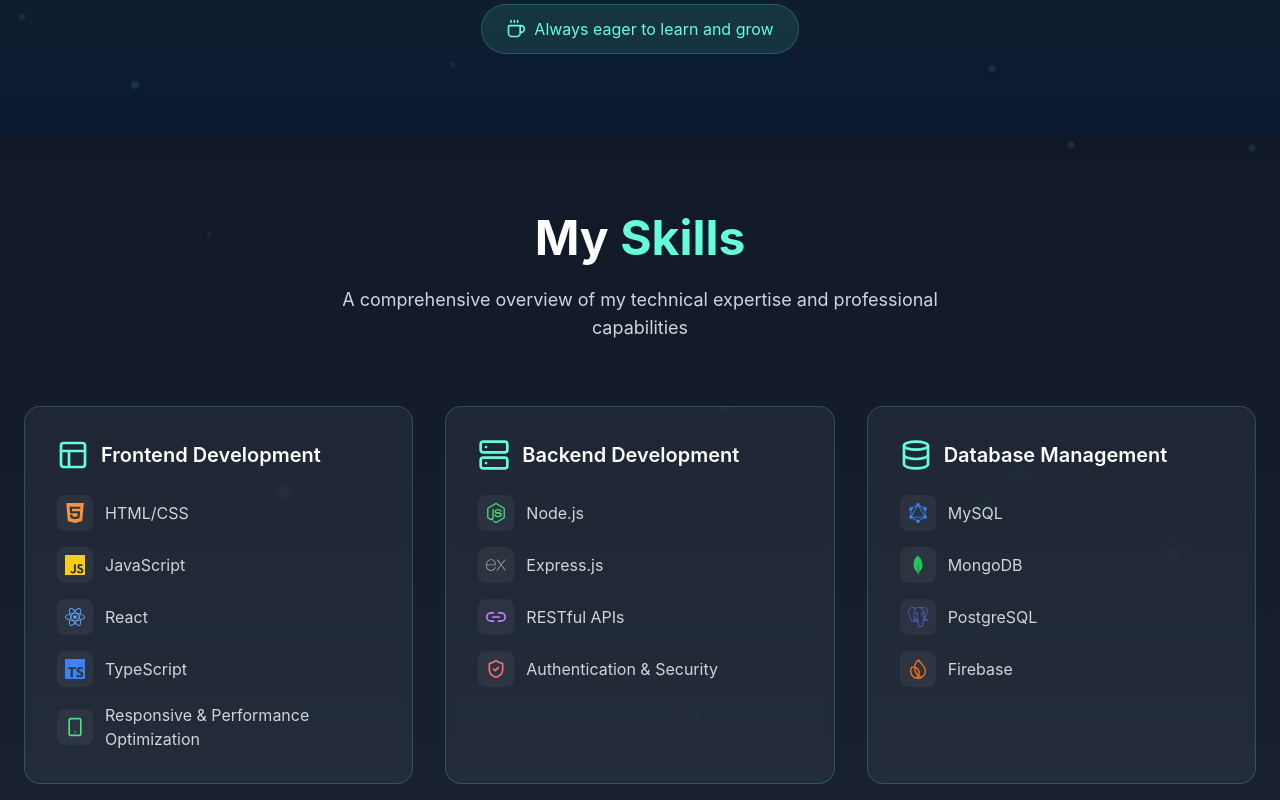
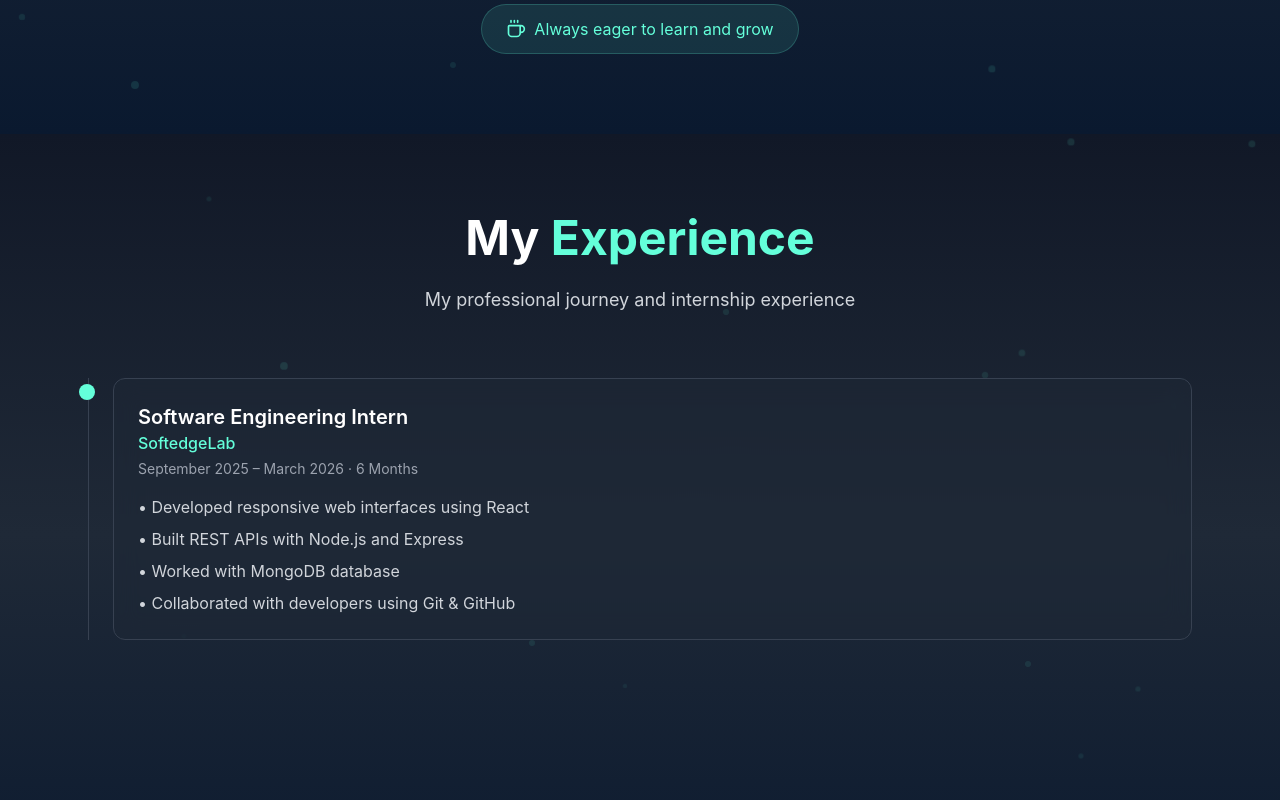
Before and after one commit to Yasintha8/portfolio-website, a React (Vite) app: page / in a window 1280 px wide. Shown: the part 1640-2440 px from the top of the page. Built offline with nearby package versions, Linux system fonts and the light colour scheme.

Commit message:
add a experience section add ui enhancements

```diff
--- a/src/App.jsx
+++ b/src/App.jsx
@@ -2,6 +2,7 @@ import { useState } from 'react';
 import Navbar from './components/Navbar';
 import Hero from './components/Hero';
 import About from './components/About';
+import Experience from './components/Experience';
 import Skills from './components/Skills';
 import Projects from './components/Projects';
 import Education from './components/Education';
@@ -20,6 +21,7 @@ function App() {
       <main>
         <Hero />
         <About />
+        <Experience />
         <Skills />
         <Projects />
         <Education />
--- a/src/components/About.jsx
+++ b/src/components/About.jsx
@@ -37,7 +37,7 @@ function About() {
   };
 
   return (
-    <section id="about" className="min-h-screen py-20 relative overflow-hidden bg-gradient-to-b from-gray-900 via-gray-800">
+    <section id="about me" className="min-h-screen py-20 relative overflow-hidden bg-gradient-to-b from-gray-900 via-gray-800">
       {/* Animated background elements */}
       <div className="absolute inset-0 overflow-hidden">
         {[...Array(20)].map((_, i) => (
--- /dev/null
+++ b/src/components/Experience.jsx
@@ -0,0 +1,102 @@
+import { motion } from 'framer-motion';
+function Experience() {
+    return (
+        <section id="experience" className="min-h-screen py-20 relative overflow-hidden bg-gradient-to-b from-gray-900 via-gray-800">
+            {/* Animated background elements */}
+            <div className="absolute inset-0 overflow-hidden">
+                {[...Array(20)].map((_, i) => (
+                    <motion.div
+                        key={i}
+                        className="absolute h-1 w-1 bg-accent/20 rounded-full"
+                        style={{
+                            left: `${Math.random() * 100}%`,
+                            top: `${Math.random() * 100}%`,
+                        }}
+                        animate={{
+                            scale: [1, 2, 1],
+                            opacity: [0.3, 0.6, 0.3],
+                        }}
+                        transition={{
+                            duration: 4 + Math.random() * 2,
+                            repeat: Infinity,
+                            delay: Math.random() * 2,
+                        }}
+                    />
+                ))}
+            </div>
+            <div className="max-w-6xl mx-auto px-6 relative z-10 text-center">
+
+                {/* Title */}
+                <motion.div
+                    initial={{ opacity: 0, y: 50 }}
+                    whileInView={{ opacity: 1, y: 0 }}
+                    transition={{ duration: 0.8 }}
+                    viewport={{ once: true }}
+                    className="mb-16"
+                >
+                    <motion.div
+                        initial={{ opacity: 0, scale: 0.5 }}
+                        whileInView={{ opacity: 1, scale: 1 }}
+                        transition={{ duration: 0.5 }}
+                        viewport={{ once: true }}
+                        className="inline-block"
+                    >
+                        <h2 className="text-4xl md:text-5xl font-bold text-white mb-6">
+                            My <span className="text-accent">Experience</span>
+                        </h2>
+                    </motion.div>
+                    <motion.p
+                        initial={{ opacity: 0, y: 20 }}
+                        whileInView={{ opacity: 1, y: 0 }}
+                        transition={{ delay: 0.2, duration: 0.5 }}
+                        viewport={{ once: true }}
+                        className="text-gray-300 max-w-3xl mx-auto text-lg"
+                    >
+                        My professional journey and internship experience
+                    </motion.p>
+                </motion.div>
+
+                {/* Timeline */}
+                <div className="relative mt-12 border-l border-gray-700 text-left">
+
+                    {/* Experience Item */}
+                    <motion.div
+                        initial={{ opacity: 0, y: 20 }}
+                        whileInView={{ opacity: 1, y: 0 }}
+                        transition={{ duration: 0.5, delay: 0.1 }}
+                        viewport={{ once: true }}
+                        className="pl-6 mb-10 relative"
+                    >
+                        <div className="absolute w-4 h-4 bg-accent rounded-full -left-2.5 mt-1.5"></div>
+
+                        <div className="bg-gray-800/50 backdrop-blur-md border border-gray-700 rounded-xl p-6 hover:border-accent transition">
+
+                            <h3 className="text-xl font-semibold text-white">
+                                Software Engineering Intern
+                            </h3>
+
+                            <p className="text-accent font-medium">
+                                SoftedgeLab
+                            </p>
+
+                            <p className="text-gray-400 text-sm mt-1">
+                                September 2025 – March 2026 · 6 Months
+                            </p>
+
+                            <ul className="mt-4 text-gray-300 space-y-2 text-md">
+                                <li>• Developed responsive web interfaces using React</li>
+                                <li>• Built REST APIs with Node.js and Express</li>
+                                <li>• Worked with MongoDB database</li>
+                                <li>• Collaborated with developers using Git & GitHub</li>
+                            </ul>
+
+                        </div>
+                    </motion.div>
+
+                </div>
+            </div>
+        </section>
+    )
+}
+
+export default Experience;
--- a/src/components/Hero.jsx
+++ b/src/components/Hero.jsx
@@ -101,8 +101,6 @@ function Hero() {
                   2000,
                   'Wordpress Developer',
                   2000,
-                  'UI/UX Designer',
-                  2000,
                 ]}
                 wrapper="span"
                 speed={50}
@@ -117,7 +115,7 @@ function Hero() {
               animate={{ opacity: 1 }}
               transition={{ delay: 0.5 }}
             >
-              Software Engineering Undergraduate | Full Stack Engineer
+              Software Engineering Undergraduate | Full Stack Web Developer
             </motion.p>
 
             <motion.div
--- a/src/components/Navbar.jsx
+++ b/src/components/Navbar.jsx
@@ -33,8 +33,7 @@ function Navbar({ activeSection, setActiveSection }) {
     <motion.nav
       initial={{ y: -100 }}
       animate={{ y: 0 }}
-      className={`fixed w-full z-50 transition-all duration-300 ${
-  scrolled ? 'backdrop-blur-lg shadow-lg' : 'bg-transparent'
+      className={`fixed w-full z-50 transition-all duration-300 ${scrolled ? 'backdrop-blur-lg shadow-lg' : 'bg-transparent'
         }`}
 
     >
@@ -54,12 +53,11 @@ function Navbar({ activeSection, setActiveSection }) {
 
           {/* Desktop Navigation */}
           <div className="hidden md:flex space-x-8">
-            {['Home', 'About', 'Skills', 'Projects', 'Education', 'Contact'].map((item) => (
+            {['Home', 'About Me', 'Experience', 'Skills', 'Projects', 'Education', 'Contact'].map((item) => (
               <button
                 key={item}
                 onClick={() => handleNavClick(item)}
-                className={`hover:text-accent transition-colors ${
-                  activeSection === item.toLowerCase() ? 'text-accent' : 'text-textLight'
+                className={`hover:text-accent transition-colors ${activeSection === item.toLowerCase() ? 'text-accent' : 'text-textLight'
                   }`}
               >
                 {item}
@@ -101,12 +99,11 @@ function Navbar({ activeSection, setActiveSection }) {
             className="md:hidden absolute top-full left-0 w-full bg-secondary shadow-lg"
           >
             <div className="flex flex-col items-center py-4 space-y-4">
-              {['Home', 'About', 'Skills', 'Projects', 'Education', 'Contact'].map((item) => (
+              {['Home', 'About Me', 'Experience', 'Skills', 'Projects', 'Education', 'Contact'].map((item) => (
                 <button
                   key={item}
                   onClick={() => handleNavClick(item)}
-                  className={`hover:text-accent transition-colors text-lg ${
-                    activeSection === item.toLowerCase() ? 'text-accent' : 'text-textLight'
+                  className={`hover:text-accent transition-colors text-lg ${activeSection === item.toLowerCase() ? 'text-accent' : 'text-textLight'
                     }`}
                 >
                   {item}
--- a/src/components/Projects.jsx
+++ b/src/components/Projects.jsx
@@ -22,7 +22,7 @@ function Projects() {
 
   const projectCategories = [
     {
-      title: "Web Development",
+      title: "Web Applications",
       projects: [
         {
           title: "E-commerce Web Application",
@@ -49,7 +49,7 @@ function Projects() {
           live: 'https://smartcare-cleaningservice.vercel.app'
         },
         {
-          title:"User Management System",
+          title: "User Management System",
           description: "Full-Stack User Management System - This System allows users, to add sub-users , Upload PDFs and Images.The system ensures strong authentication, and efficient file and data management.",
           tech: ["React", "Node.js", "MongoDB", "Express"],
           image: usermangeproj,
@@ -91,6 +91,32 @@ function Projects() {
       ]
     },
     {
+      title: "WordPress Development",
+      projects: [
+        {
+          title: "Senrendib Heritage Tours Website",
+          description: "A modern WordPress tourism website redesign for Senrendib Heritage Tours.",
+          tech: ["WordPress", "PHP", "Astra Theme", "CPT", "ACF"],
+          image: "/cover6.webp",
+          live: 'https://senrendibheritagetours.great-site.net'
+        },
+        {
+          title: "Clothing Shop Website",
+          description: "User-friendly e-commerce website for clothing shop to ordering, developed using WordPress.",
+          tech: ["WordPress", "PHP", "Astra Theme", "WooCommerce"],
+          image: "/cover4.png",
+          live: 'http://ceylonfashionhub.rf.gd'
+        },
+        {
+          title: "Clothing Shop Website",
+          description: "Fully Responsive User-friendly e-commerce website for clothing shop to ordering, developed using WordPress.",
+          tech: ["WordPress", "PHP", "Astra Theme", "WooCommerce"],
+          image: "/cover5.png",
+          live: '#'
+        },
+      ]
+    },
+    {
       title: "UI/UX Design",
       projects: [
         {
@@ -109,25 +135,6 @@ function Projects() {
         }
       ]
     },
-    {
-      title: "WordPress Dev",
-      projects: [
-        {
-          title: "Clothing Shop Website",
-          description: "User-friendly e-commerce website for clothing shop to ordering, developed using WordPress.",
-          tech: ["WordPress", "PHP", "Custom Theme", "WooCommerce"],
-          image: "/cover4.png",
-          live: 'http://ceylonfashionhub.rf.gd'
-        },
-        {
-          title: "Clothing Shop Website",
-          description: "Fully Responsive User-friendly e-commerce website for clothing shop to ordering, developed using WordPress.",
-          tech: ["WordPress", "PHP", "Custom Theme", "WooCommerce"],
-          image: "/cover5.png",
-          live: '#'
-        },
-      ]
-    }
   ];
 
   const scroll = (direction) => {
@@ -235,10 +242,18 @@ function Projects() {
               {projectCategories.map((category) => (
                 <Tab
                   key={category.title}
-                className="w-[110px] sm:w-auto text-center px-2 sm:px-6 py-2 rounded-full text-xs sm:text-sm md:text-base text-gray-300 hover:text-white transition-colors whitespace-nowrap focus:outline-none"
+                  className="w-[110px] sm:w-auto text-center px-2 sm:px-6 py-2 rounded-full text-xs sm:text-sm md:text-base text-gray-300 hover:text-accent transition-colors whitespace-nowrap focus:outline-none"
                   selectedClassName="!bg-accent !text-gray-900"
                 >
+                  <span className="sm:hidden">
+                    {category.title === "WordPress Development"
+                      ? "WordPress"
+                      : category.title}
+                  </span>
+
+                  <span className="hidden sm:inline">
                     {category.title}
+                  </span>
                 </Tab>
               ))}
             </TabList>
--- a/src/components/Skills.jsx
+++ b/src/components/Skills.jsx
@@ -1,6 +1,7 @@
 import { motion, useScroll, useTransform, } from 'framer-motion';
-import { SiNodedotjs, SiExpress, SiMongodb, SiGraphql, SiDocker, SiFirebase, SiFigma, SiHtml5, SiJavascript, SiReact, SiTypescript, SiPostgresql, SiGithub, SiVercel, SiGithubactions }
+import { SiNodedotjs, SiExpress, SiMongodb, SiGraphql, SiDocker, SiFirebase, SiFigma, SiHtml5, SiJavascript, SiReact, SiTypescript, SiPostgresql, SiGithub, SiVercel, SiGithubactions, }
   from 'react-icons/si';
+import { FaAws } from "react-icons/fa";
 import {
   Code2,
   Palette,
@@ -63,6 +64,7 @@ function Skills() {
       skills: [
         { name: "Git & GitHub", icon: SiGithub, color: "text-gray-500" },
         { name: "Netlify / Vercel", icon: SiVercel, color: "text-blue-500" },
+        { name: "AWS", icon: FaAws, color: "text-orange-400" },
         { name: "Docker", icon: SiDocker, color: "text-cyan-500" },
         { name: "CI/CD", icon: SiGithubactions, color: "text-indigo-400" }
       ]
@@ -82,8 +84,8 @@ function Skills() {
       skills: [
         { name: "Theme Development", icon: FileText, color: "text-indigo-500" },
         { name: "Custom Post Types", icon: LayoutList, color: "text-green-400" },
+        { name: "Advanced Custom Fields", icon: SlidersHorizontal, color: "text-blue-400" },
         { name: "WooCommerce Integration", icon: Server, color: "text-orange-500" },
-        { name: "Advanced Custom Fields", icon: SlidersHorizontal, color: "text-blue-400" },
         { name: "Performance Optimization", icon: Zap, color: "text-yellow-400" }
       ]
     }
```
Also changed, not shown: public/cover6.webp (added). Lines whose indentation alone changed are shown as unchanged.
